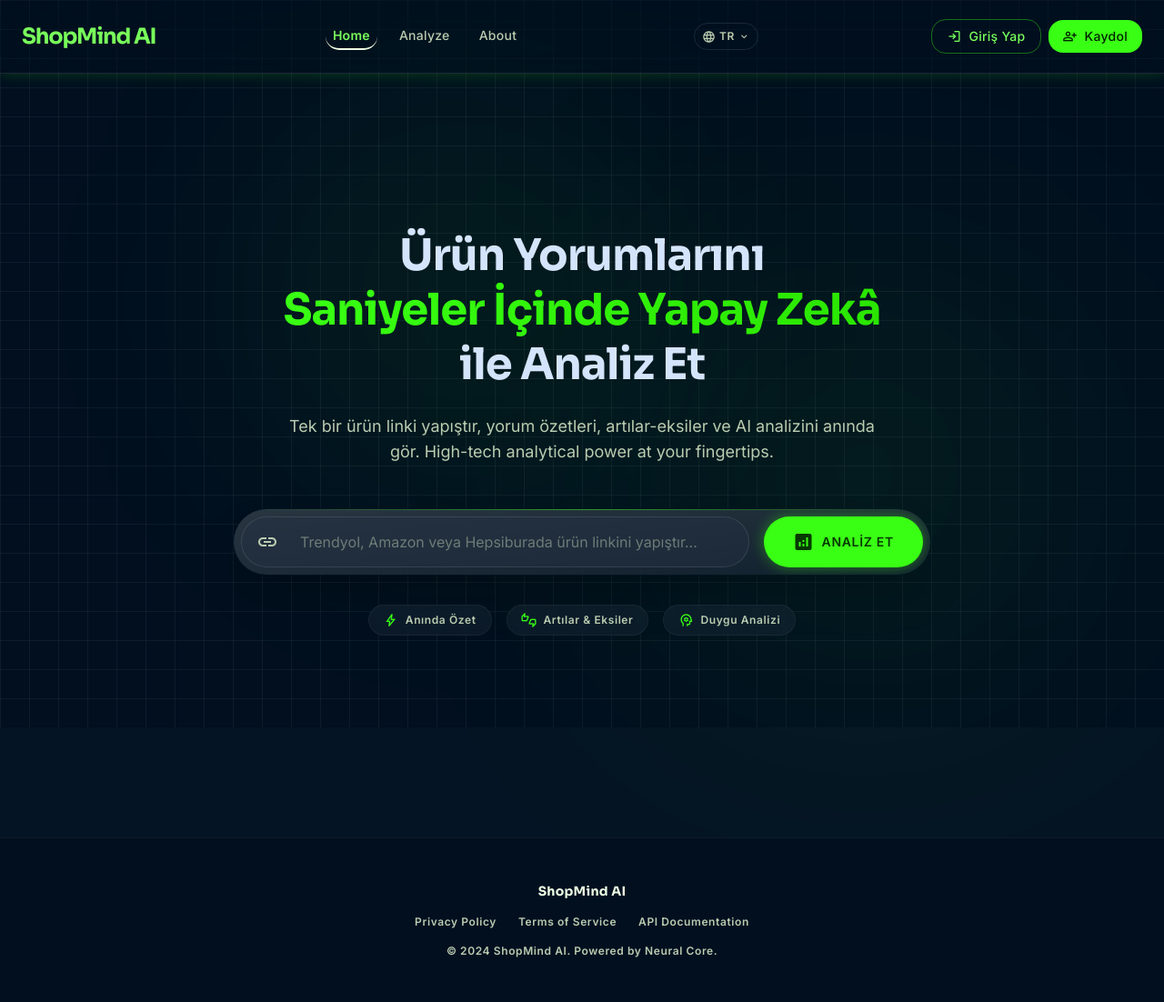
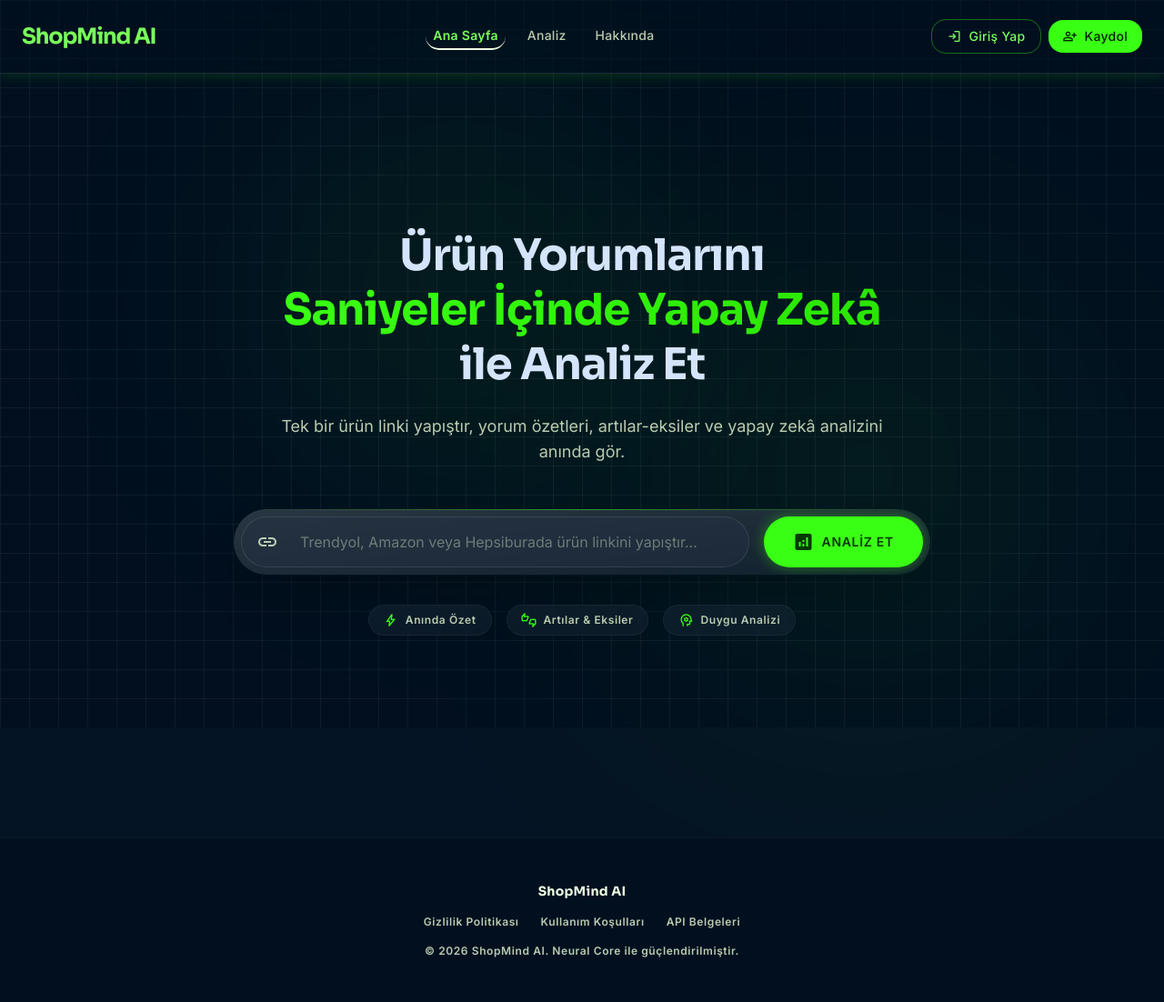
Before and after one commit to AhsenBasatugrul/shopmind-ai, a Flask app: page / in a window 1280 px wide. Shown: the whole page at 91% size. Run offline with Flask 3, Linux system fonts and the light colour scheme; some libraries are stand-ins or nearby versions.

Commit message:
dil düzenlemesi

```diff
--- a/shopmind-ai/templates/base.html
+++ b/shopmind-ai/templates/base.html
@@ -254,29 +254,10 @@
                 ShopMind AI
             </a>
             <nav class="hidden md:flex gap-gutter">
-                <a class="{% if request.endpoint == 'index' %}text-primary dark:text-primary-fixed font-bold border-b-2 border-primary{% else %}text-on-surface-variant dark:text-on-surface-variant hover:text-primary dark:hover:text-primary-fixed hover:bg-white/5{% endif %} transition-all duration-300 text-label-md font-label-md px-2 py-1 rounded" href="/">Home</a>
-                <a class="{% if request.endpoint == 'analyze_route' %}text-primary dark:text-primary-fixed font-bold border-b-2 border-primary{% else %}text-on-surface-variant dark:text-on-surface-variant hover:text-primary dark:hover:text-primary-fixed hover:bg-white/5{% endif %} transition-all duration-300 text-label-md font-label-md px-2 py-1 rounded" href="/analyze">Analyze</a>
-                <a class="{% if request.endpoint == 'about' %}text-primary dark:text-primary-fixed font-bold border-b-2 border-primary{% else %}text-on-surface-variant dark:text-on-surface-variant hover:text-primary dark:hover:text-primary-fixed hover:bg-white/5{% endif %} transition-all duration-300 text-label-md font-label-md px-2 py-1 rounded" href="/about">About</a>
+                <a class="{% if request.endpoint == 'index' %}text-primary dark:text-primary-fixed font-bold border-b-2 border-primary{% else %}text-on-surface-variant dark:text-on-surface-variant hover:text-primary dark:hover:text-primary-fixed hover:bg-white/5{% endif %} transition-all duration-300 text-label-md font-label-md px-2 py-1 rounded" href="/">Ana Sayfa</a>
+                <a class="{% if request.endpoint == 'analyze_route' %}text-primary dark:text-primary-fixed font-bold border-b-2 border-primary{% else %}text-on-surface-variant dark:text-on-surface-variant hover:text-primary dark:hover:text-primary-fixed hover:bg-white/5{% endif %} transition-all duration-300 text-label-md font-label-md px-2 py-1 rounded" href="/analyze">Analiz</a>
+                <a class="{% if request.endpoint == 'about' %}text-primary dark:text-primary-fixed font-bold border-b-2 border-primary{% else %}text-on-surface-variant dark:text-on-surface-variant hover:text-primary dark:hover:text-primary-fixed hover:bg-white/5{% endif %} transition-all duration-300 text-label-md font-label-md px-2 py-1 rounded" href="/about">Hakkında</a>
             </nav>
-
-            <!-- Language Selector -->
-            <div class="relative mr-1" id="lang-container">
-                <button onclick="toggleLangMenu(event)" class="flex items-center gap-1 text-on-surface-variant hover:text-primary transition-colors text-label-sm font-label-sm px-2 py-1.5 rounded border border-white/10 hover:border-primary/30 hover:bg-white/5">
-                    <span class="material-symbols-outlined text-[15px]">language</span>
-                    <span id="lang-label">TR</span>
-                    <span class="material-symbols-outlined text-[13px]">expand_more</span>
-                </button>
-                <div id="lang-dropdown" class="hidden absolute right-0 top-full mt-1 z-50 glass-panel rounded-lg p-1 min-w-[150px] border border-white/10 shadow-xl">
-                    <button onclick="setLang('tr','TR')" class="w-full text-left px-3 py-2 rounded text-label-sm font-label-sm text-on-surface hover:bg-white/5 flex items-center gap-2">🇹🇷 Türkçe</button>
-                    <button onclick="setLang('en','EN')" class="w-full text-left px-3 py-2 rounded text-label-sm font-label-sm text-on-surface hover:bg-white/5 flex items-center gap-2">🇬🇧 English</button>
-                    <button onclick="setLang('de','DE')" class="w-full text-left px-3 py-2 rounded text-label-sm font-label-sm text-on-surface hover:bg-white/5 flex items-center gap-2">🇩🇪 Deutsch</button>
-                    <button onclick="setLang('fr','FR')" class="w-full text-left px-3 py-2 rounded text-label-sm font-label-sm text-on-surface hover:bg-white/5 flex items-center gap-2">🇫🇷 Français</button>
-                    <button onclick="setLang('es','ES')" class="w-full text-left px-3 py-2 rounded text-label-sm font-label-sm text-on-surface hover:bg-white/5 flex items-center gap-2">🇪🇸 Español</button>
-                    <button onclick="setLang('ar','AR')" class="w-full text-left px-3 py-2 rounded text-label-sm font-label-sm text-on-surface hover:bg-white/5 flex items-center gap-2">🇸🇦 العربية</button>
-                    <button onclick="setLang('ru','RU')" class="w-full text-left px-3 py-2 rounded text-label-sm font-label-sm text-on-surface hover:bg-white/5 flex items-center gap-2">🇷🇺 Русский</button>
-                    <button onclick="setLang('zh','ZH')" class="w-full text-left px-3 py-2 rounded text-label-sm font-label-sm text-on-surface hover:bg-white/5 flex items-center gap-2">🇨🇳 中文</button>
-                </div>
-            </div>
 
             <!-- Auth Area -->
             <div class="flex items-center gap-2">
@@ -313,11 +294,11 @@
     <footer class="bg-surface-container-lowest dark:bg-surface-container-lowest w-full py-12 border-t border-white/5 flex flex-col items-center justify-center gap-4 px-container-padding mt-auto">
         <div class="text-label-md font-headline-md font-bold text-primary">ShopMind AI</div>
         <div class="flex gap-6">
-            <a class="text-on-surface-variant hover:text-primary-fixed text-label-sm font-label-sm transition-colors duration-200" href="#">Privacy Policy</a>
-            <a class="text-on-surface-variant hover:text-primary-fixed text-label-sm font-label-sm transition-colors duration-200" href="#">Terms of Service</a>
-            <a class="text-on-surface-variant hover:text-primary-fixed text-label-sm font-label-sm transition-colors duration-200" href="#">API Documentation</a>
+            <a class="text-on-surface-variant hover:text-primary-fixed text-label-sm font-label-sm transition-colors duration-200" href="#">Gizlilik Politikası</a>
+            <a class="text-on-surface-variant hover:text-primary-fixed text-label-sm font-label-sm transition-colors duration-200" href="#">Kullanım Koşulları</a>
+            <a class="text-on-surface-variant hover:text-primary-fixed text-label-sm font-label-sm transition-colors duration-200" href="#">API Belgeleri</a>
         </div>
-        <div class="text-label-sm font-label-sm text-on-surface-variant">© 2024 ShopMind AI. Powered by Neural Core.</div>
+        <div class="text-label-sm font-label-sm text-on-surface-variant">© 2026 ShopMind AI. Neural Core ile güçlendirilmiştir.</div>
     </footer>
 
     <!-- ======= AUTH MODAL ======= -->
@@ -525,30 +506,7 @@
     // Init tab styling on load
     document.addEventListener('DOMContentLoaded', () => switchTab('login'));
 
-    // ---- Language Selector ----
-    function toggleLangMenu(e) {
-        e.stopPropagation();
-        document.getElementById('lang-dropdown').classList.toggle('hidden');
-    }
-    function setLang(code, label) {
-        localStorage.setItem('shopmind_lang', code);
-        document.getElementById('lang-label').textContent = label;
-        document.getElementById('lang-dropdown').classList.add('hidden');
-    }
-    function getLang() {
-        return localStorage.getItem('shopmind_lang') || 'tr';
-    }
-    document.addEventListener('click', function(e) {
-        const container = document.getElementById('lang-container');
-        if (container && !container.contains(e.target)) {
-            document.getElementById('lang-dropdown').classList.add('hidden');
-        }
-    });
-    document.addEventListener('DOMContentLoaded', function() {
-        const saved = getLang();
-        const labels = { tr:'TR', en:'EN', de:'DE', fr:'FR', es:'ES', ar:'AR', ru:'RU', zh:'ZH' };
-        if (labels[saved]) document.getElementById('lang-label').textContent = labels[saved];
-    });
+    function getLang() { return 'tr'; }
     </script>
 </body>
 </html>
--- a/shopmind-ai/templates/index.html
+++ b/shopmind-ai/templates/index.html
@@ -13,7 +13,7 @@
             ile Analiz Et
         </h1>
         <p class="text-body-lg font-body-lg text-on-surface-variant max-w-2xl mb-12">
-            Tek bir ürün linki yapıştır, yorum özetleri, artılar-eksiler ve AI analizini anında gör. High-tech analytical power at your fingertips.
+            Tek bir ürün linki yapıştır, yorum özetleri, artılar-eksiler ve yapay zekâ analizini anında gör.
         </p>
 
         <!-- Central Input Area -->
--- a/shopmind-ai/templates/loading.html
+++ b/shopmind-ai/templates/loading.html
@@ -23,7 +23,7 @@
                 Yorumlar analiz ediliyor...
             </h2>
             <p class="font-body-md text-body-md text-on-surface-variant max-w-[250px] mx-auto opacity-70">
-                Applying neural models to extract insights and sentiment.
+                Yapay zekâ modelleri yorumları analiz ediyor...
             </p>
         </div>
 
@@ -42,7 +42,7 @@
     <div class="text-center flex flex-col items-center gap-2 opacity-50">
         <span class="font-label-md text-label-md text-on-surface uppercase tracking-widest flex items-center gap-2">
             <span class="material-symbols-outlined text-sm">memory</span>
-            Powered by Neural Core
+            Neural Core ile Güçlendirilmiştir
         </span>
     </div>
 </main>
--- a/shopmind-ai/templates/results.html
+++ b/shopmind-ai/templates/results.html
@@ -181,7 +181,7 @@
 
         <!-- Sentiment Ratio -->
         <div class="glass-panel rounded-lg p-6 animate-fade-in animate-fade-in-delay-1">
-            <h3 class="text-label-sm font-label-sm text-on-surface-variant uppercase mb-4">Duygu Analizi (Sentiment)</h3>
+            <h3 class="text-label-sm font-label-sm text-on-surface-variant uppercase mb-4">Duygu Analizi</h3>
             <div class="space-y-4">
                 <!-- Positive -->
                 <div>
--- a/shopmind-ai/users.json
+++ b/shopmind-ai/users.json
@@ -16,5 +16,11 @@
     "email": "medinee@gmail.com",
     "password": "52e7bb5797f70d18d7a2bfa92bc5e520f7aed7918589f57bc8c9e7e5d5266d5e",
     "created_at": "2026-05-16T15:19:20.713176"
+  },
+  "medineee@gmail.com.tr": {
+    "name": "medineeğğ",
+    "email": "medineee@gmail.com.tr",
+    "password": "82b796ff43aa2cf3df8c0d1c0714f632b6cf11c26868c5d1ef09f03cb00f610e",
+    "created_at": "2026-05-18T23:23:47.651218"
   }
 }
```
